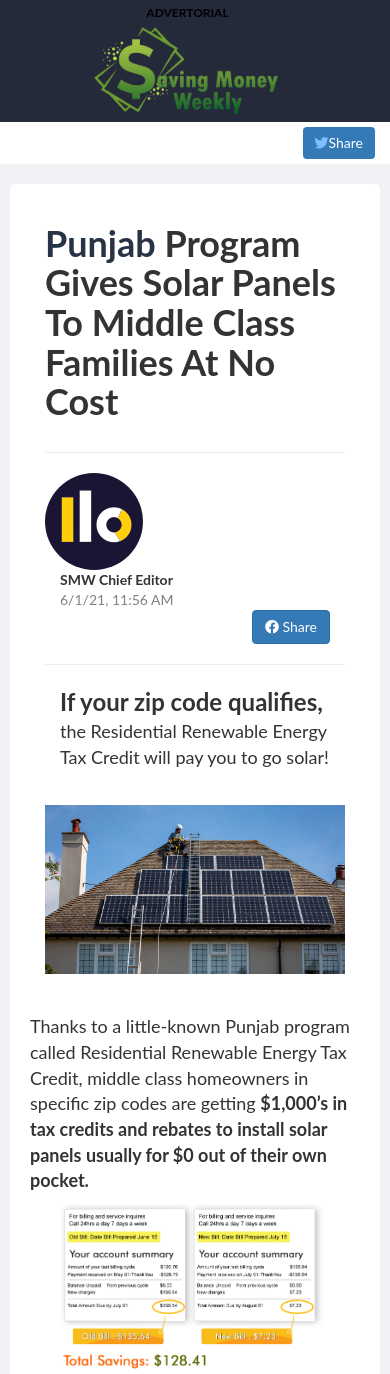
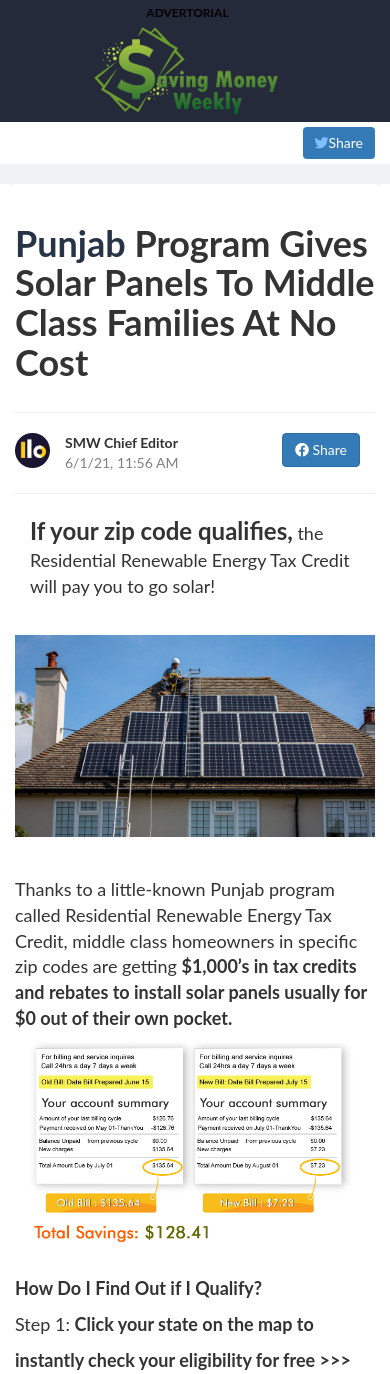
Before and after one commit to workOfYasir/savingmoneyweekly, a PHP site: page / in a window 390 px wide. Shown: the top 1374 px of the page. Run offline with PHP 8.4, Linux system fonts and the light colour scheme; some libraries are stand-ins or nearby versions.

Commit message:
right space
Signed-off-by: workOfYasir <yasirb673@gmail.com>

```diff
--- a/assets/css/style.css
+++ b/assets/css/style.css
@@ -4,6 +4,13 @@
   }
   .body{
     font-family: Lato,'Helvetica Neue',Arial,Helvetica,sans-serif;
+  }
+  .wrapper{
+    background-color: #fff;
+    border-radius:5px;
+    padding-left:35px;
+    padding-right:35px;
+    padding-top:20px
   }
   ::selection {
     color: rgba(0,0,0,.87);
@@ -46,6 +53,17 @@ body{
     padding-right: 10px !important;
 
 }
+.wrapper{
+    background-color: #fff;
+    border-radius:5px;
+    padding-left:5px;
+    padding-right:5px;
+    padding-top:20px
+  }
+  .thnak-p{
+padding-left: 15px !important;
+padding-right: 15px !important;
+  }
 .nav{
     background-color:rgb(37, 42, 59);;
     padding-bottom: 5px;
--- a/savingmoney.php
+++ b/savingmoney.php
@@ -7,7 +7,7 @@
 
 <div class="mapdiv-wrapper ">
 
-<div class="col-md-12 col-sm-12 col-xs-12 col-lg-12 " style="background-color: #fff; border-radius:5px; padding-left:35px;padding-right:35px; padding-top:20px" >
+<div class="col-md-12 col-sm-12 col-xs-12 col-lg-12 wrapper " >
 <div class="row" >
 <div class="col-md-12">
 <h1 style="font-weight: 700;">   <span style="color: rgb(39, 52, 70);"> Punjab </span>Program Gives Solar Panels To Middle Class Families At No Cost</h1>
@@ -15,21 +15,21 @@
 </div>
 <hr>
 <div class="row">
-<div class="col-md-12">
-<div class="col-md-6" style="padding-left: 0px; padding-right:0px">
-<div class="col-md-1" style="padding-left: 0px; padding-right:0px">
+<div class="col-md-12 col-sm-12 col-xs-12">
+<div class="col-md-6 col-sm-6 col-xs-7" style="padding-left: 0px; padding-right:0px">
+<div class="col-md-1 col-sm-2 col-xs-2" style="padding-left: 0px; padding-right:0px">
 <img src="./assets/img/profile.png" class="circle img-responsive" style="border-radius: 50%;" alt="">
 </div>
-<div class="col-md-5" style="padding-left: 0px; padding-right:0px">
-<div class="col-md-12" >
+<div class="col-md-5 col-sm-10 col-xs-10" style="padding-left: 0px; padding-right:0px">
+<div class="col-md-12 col-sm-12 col-xs-12" >
 <span style="font-weight: 700; font-family: Lato,'Helvetica Neue',Arial,Helvetica,sans-serif; font-size:14px">SMW Chief Editor</span>
 </div>
-<div class="col-md-12">
+<div class="col-md-12 col-sm-12 col-xs-12">
 <span style="font-family: Lato,'Helvetica Neue',Arial,Helvetica,sans-serif; font-size:14px; color:grey">6/1/21, 11:56 AM</span>
 </div>
 </div>
 </div>
-<div class="col-md-6 text-right">
+<div class="col-md-4 text-right">
  <button class="btn btn-primary"><i class="fab fa-facebook"></i> Share</button>
 </div>
 </div>
@@ -46,7 +46,7 @@
 </div>
 </div>
 <div class="row" style="padding-top: 40px;">
-<div class="col-md-12"  style="font-size: 18px;padding-left:0px;padding-right:0px">
+<div class="col-md-12 thnak-p"  style="font-size: 18px;padding-left:0px;padding-right:0px">
 <p >
 Thanks to a little-known Punjab program called Residential Renewable Energy Tax Credit, middle class homeowners in specific zip codes are getting
 <strong>$1,000’s in tax credits and rebates to install solar panels usually for $0 out of their own pocket.</strong>
@@ -124,7 +124,7 @@ Step 2: Once you go through this short quiz, you will find out if your area qual
 </div>
 
 </div>
-<div class="row" style="background-color: #f1f2f6 !important;">
+<div  style="background-color: #f1f2f6 !important;">
 <div class="col-md-12" style="padding-top: 50px;">
 <div class="col-md-12  text-center">
 <p>
```
